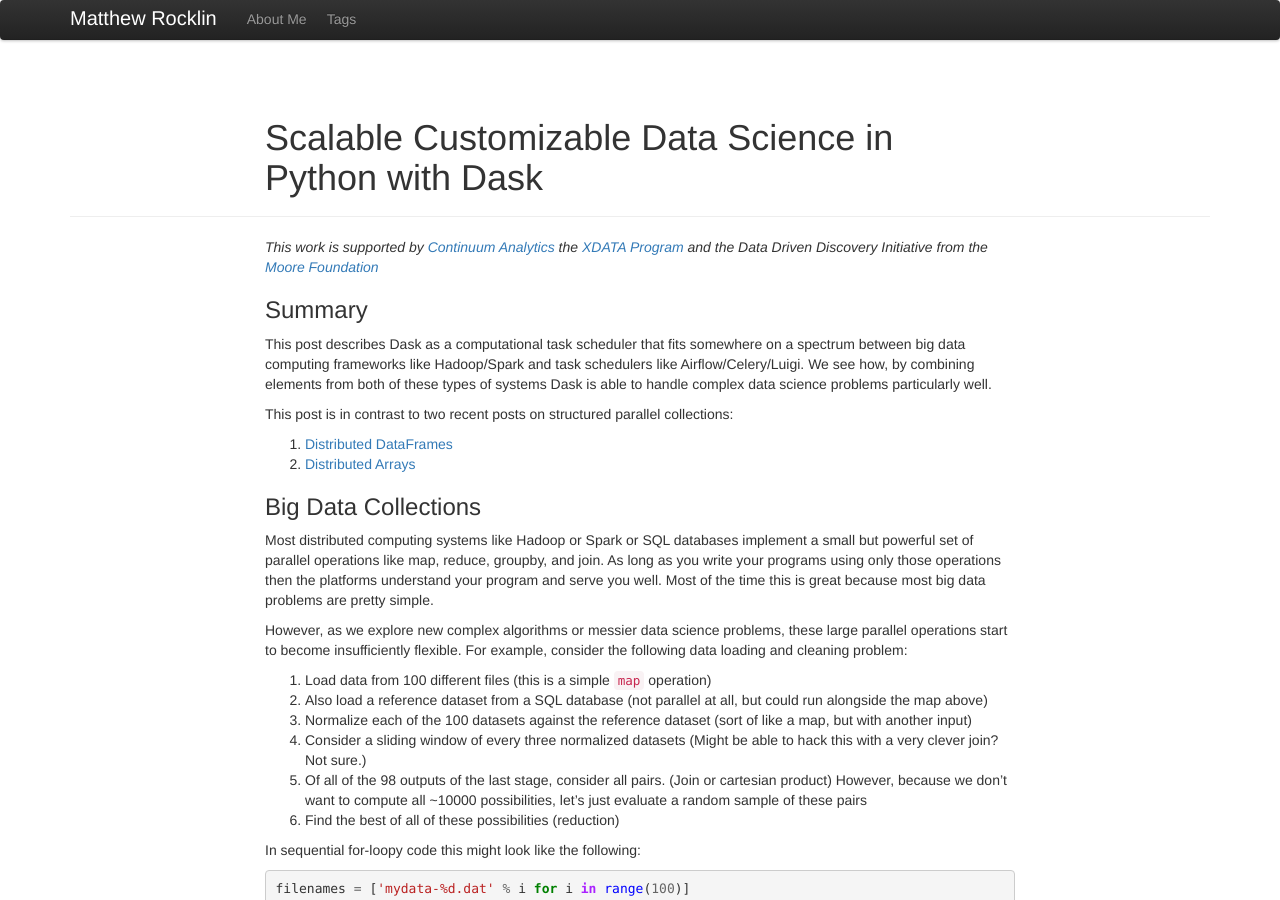
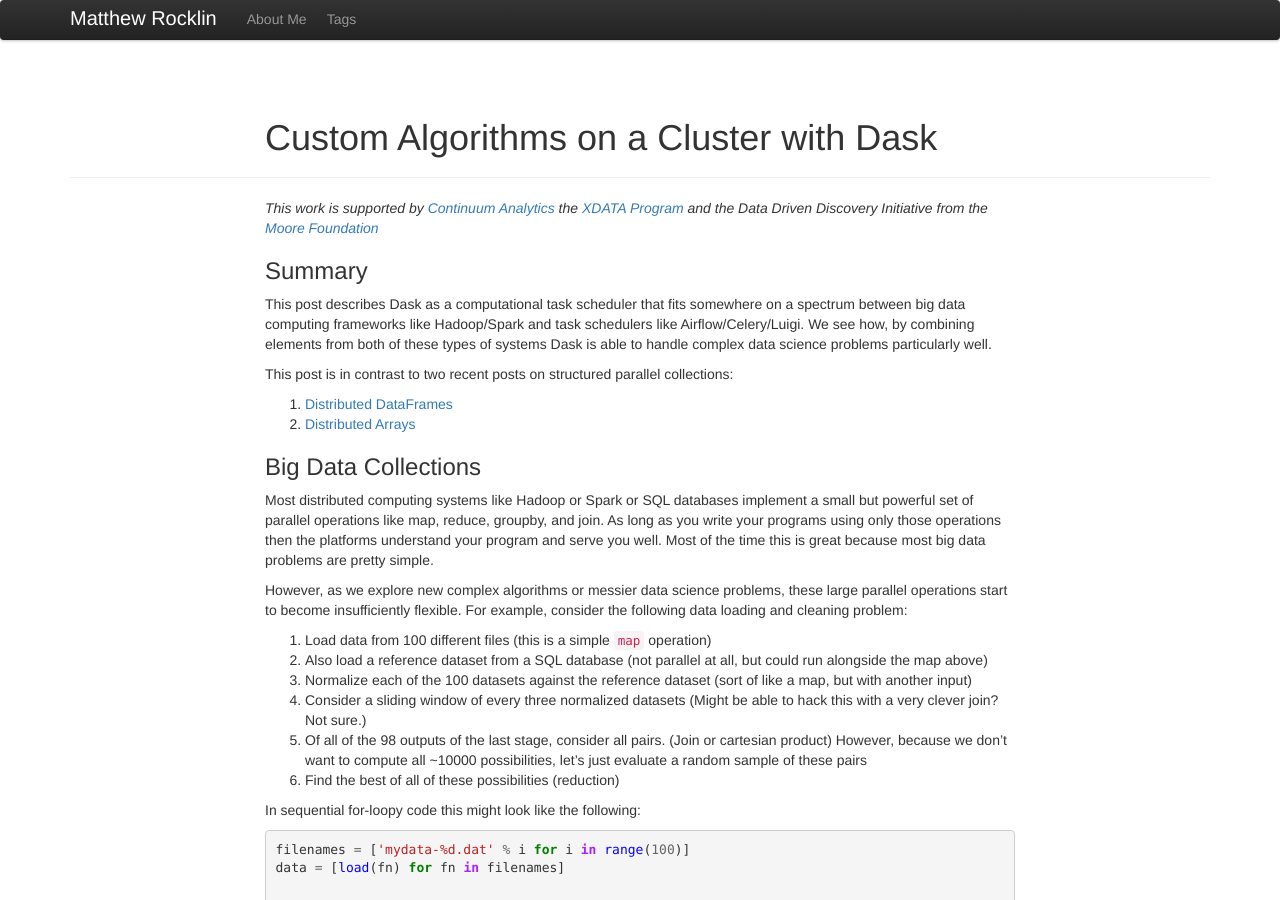
Before and after one commit to besyskymnbk/blog, a Jekyll site: the page built from _posts/work/2017-01-24-dask-custom.md, in a window 1280 px wide and 900 px high. Built offline with Jekyll 4.4.1, drawn with Linux system fonts in a browser that asks for light colours; comment, search, counter and statistics services are not loaded.

Commit message:
retitle custom

```diff
--- a/_posts/work/2017-01-24-dask-custom.md
+++ b/_posts/work/2017-01-24-dask-custom.md
@@ -1,6 +1,6 @@
 ---
 layout: post
-title: Scalable Customizable Data Science in Python with Dask
+title: Custom Algorithms on a Cluster with Dask
 category: work
 tags: [Programming, Python, scipy]
 theme: twitter
```
